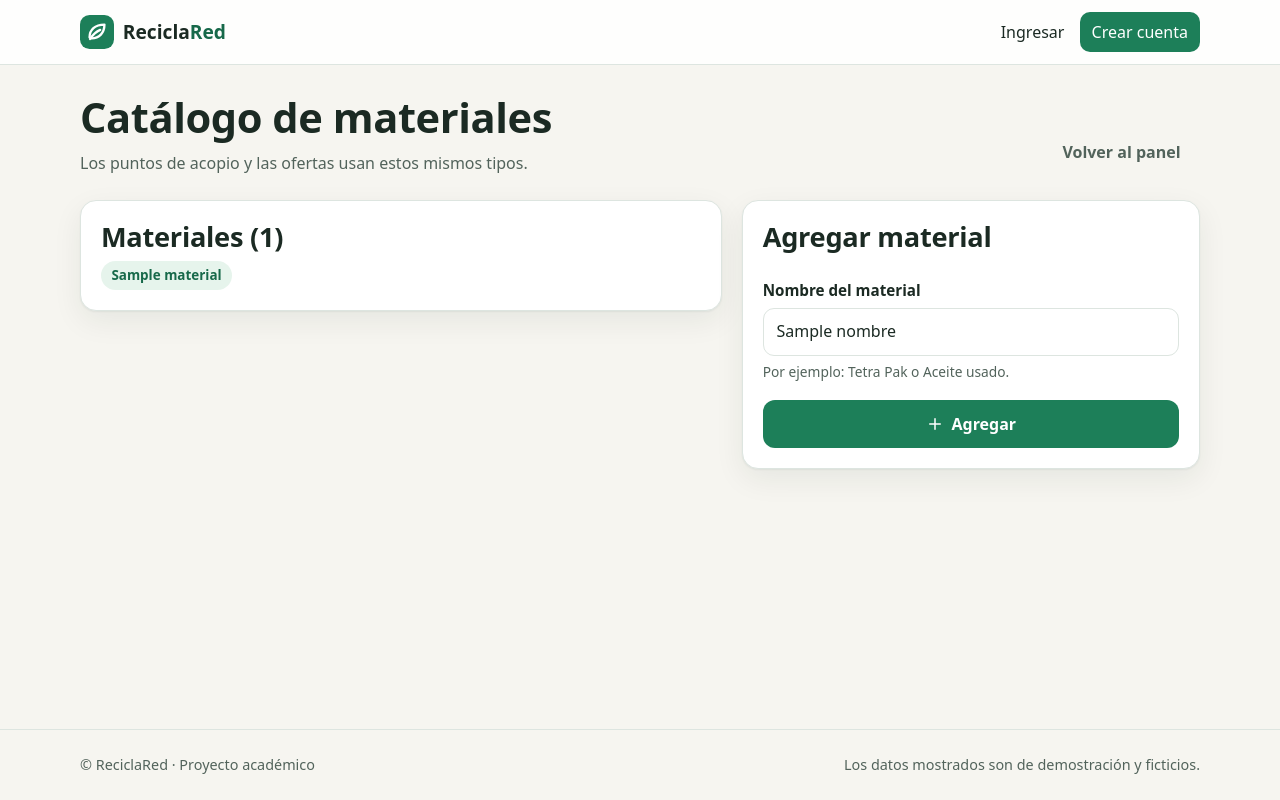
After one commit to AngelGabri3l/practicapc2_pfc, a Flask app: template app/templates/admin/materiales.html in a window 1280 px wide. The commit adds this page. Run offline with Flask 3, Linux system fonts and the light colour scheme; the template is opened without the code that fills it: most values are stand-ins (such as "Sample title", 1, 10 or a date in 2020); parts of the project's set-up code (start-up, migrations or seed data) failed here and were passed over.

Commit message:
feat(US-05): pantalla de administración del catálogo de materiales

```diff
--- a/app/templates/admin/inicio.html
+++ b/app/templates/admin/inicio.html
@@ -9,6 +9,11 @@
   </div>
 </header>
 <div class="rejilla">
+  <a class="tarjeta tarjeta-accion" href="{{ url_for('admin.materiales') }}">
+    <span class="tarjeta-accion__icono">{{ m.icono('lista') }}</span>
+    <h3>Catálogo de materiales</h3>
+    <p>Papel, cartón, plástico, vidrio, metal, electrónicos y más.</p>
+  </a>
   {# admin-tarjetas #}
   <div class="tarjeta tarjeta-accion">
     <span class="tarjeta-accion__icono">{{ m.icono('escudo') }}</span>
--- /dev/null
+++ b/app/templates/admin/materiales.html
@@ -0,0 +1,25 @@
+{% extends "base.html" %}
+{% block titulo %}Catálogo de materiales{% endblock %}
+{% block contenido %}
+<header class="encabezado">
+  <div>
+    <h1>Catálogo de materiales</h1>
+    <p>Los puntos de acopio y las ofertas usan estos mismos tipos.</p>
+  </div>
+  <a class="boton boton--fantasma" href="{{ url_for('admin.inicio') }}">Volver al panel</a>
+</header>
+<div class="detalle">
+  <section class="tarjeta">
+    <h2>Materiales ({{ materiales|length }})</h2>
+    <ul class="chips">
+      {% for material in materiales %}<li class="chip">{{ material.nombre }}</li>{% endfor %}
+    </ul>
+  </section>
+  <form method="post" class="tarjeta formulario">
+    {{ m.csrf() }}
+    <h2>Agregar material</h2>
+    {{ m.campo('nombre', 'Nombre del material', nombre, error, ayuda='Por ejemplo: Tetra Pak o Aceite usado.') }}
+    <button class="boton boton--primario" type="submit">{{ m.icono('mas') }} Agregar</button>
+  </form>
+</div>
+{% endblock %}
```
Also changed, not shown: app/blueprints/admin.py (+20 -0 lines).
